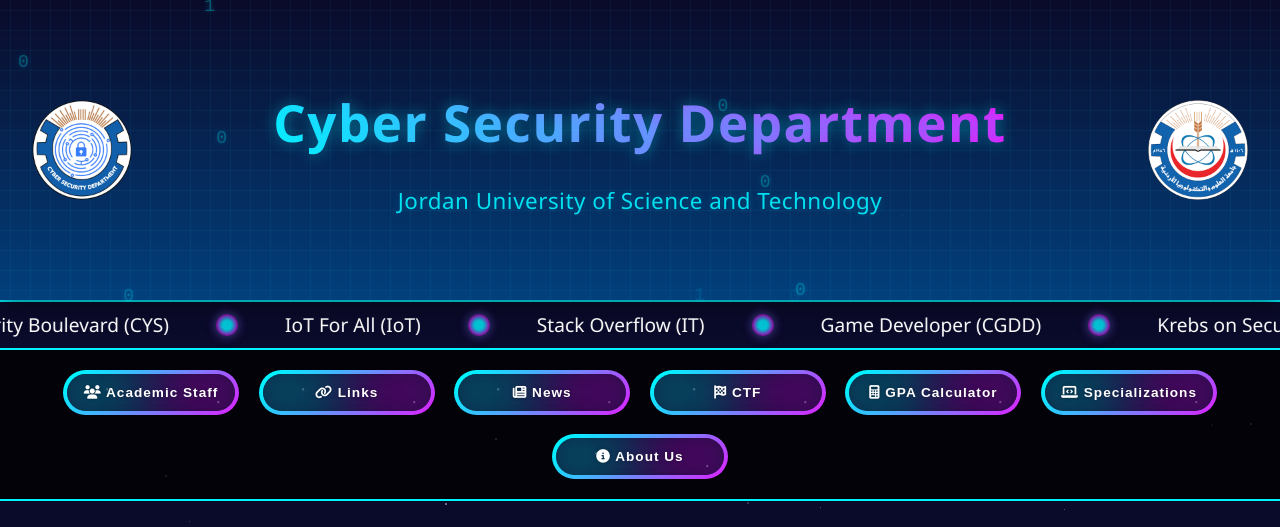
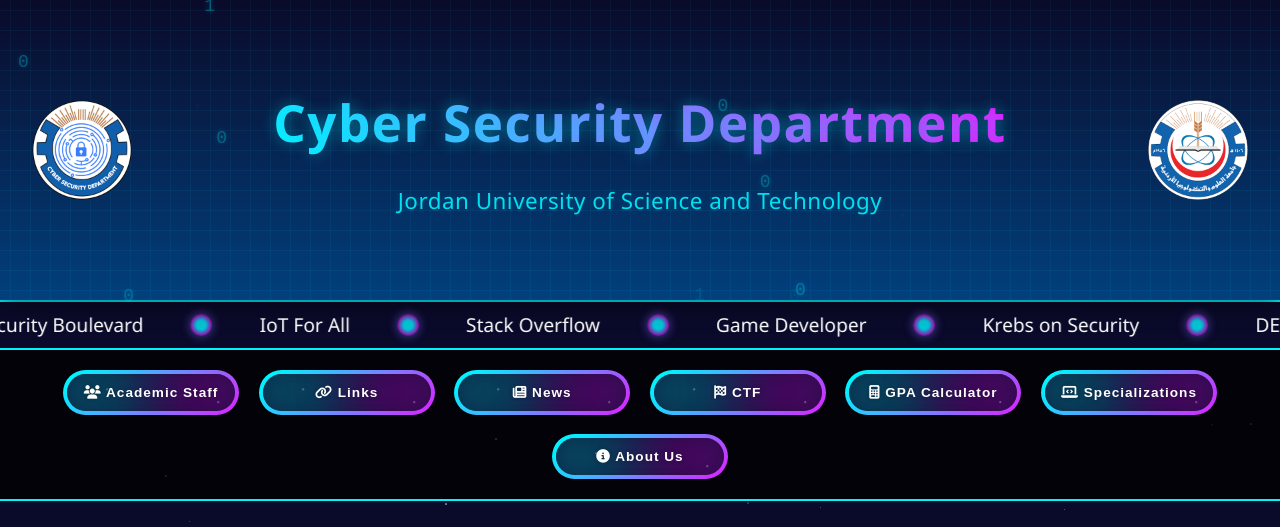
Before and after one commit to BasharJYounis/Cyber-Security-Department, a plain HTML site: page index.html in a window 1280 px wide. Shown: the top 527 px of the page. Drawn offline with Linux system fonts and the light colour scheme.

Commit message:
index.html

```diff
--- a/index.html
+++ b/index.html
@@ -1493,6 +1493,11 @@
                 <img src="images\slides\slide5.jpg" alt="5">
             </div>
 
+            <!-- Slide 6 - Developed by: Bashar Jehad Younis -->
+            <div class="slider-image">
+                <img src="images\slides\slide6.jpg" alt="6">
+            </div>
+
             <div class="slider-dots" id="sliderDots"></div>
         </div>
 
@@ -1612,7 +1617,7 @@
                 Cyber Security (CYS), Internet of Things (IoT), and Computer Games Design and Development (CGDD).</p>
 
                 <p>This website was developed in 2025 by <strong>Bashar Jehad Younis</strong>,
-                a second-year Cyber Security student supervised by <strong>Dr. Qasim Abu Al-Haija</strong>, to create a unified platform for academic needs.</p>
+                a second-year Cyber Security student supervised by <strong>Dr. Qasem Abu Al-Haija</strong>, to create a unified platform for academic needs.</p>
 
                 <div class="features-list">
                     <h4>Website Features:</h4>
@@ -1654,6 +1659,9 @@
                         </a>
                         <a href="https://www.linkedin.com/in/basharjyounis" target="_blank" class="social-icon">
                             <i class="fab fa-linkedin-in"></i>
+                        </a>
+                        <a href="https://basharjyounis.github.io/My-Website/" target="_blank" class="social-icon">
+                            <i class="fa fa-globe"></i>
                         </a>
                     </div>
                 </div>
@@ -1847,16 +1855,16 @@
 
         function loadTickerNews() {
             const newsItems = [
-                { text: "GeeksforGeeks (IT)", link: "https://www.geeksforgeeks.org/" },
-                { text: "Security Boulevard (CYS)", link: "https://securityboulevard.com/" },
-                { text: "IoT For All (IoT)", link: "https://www.iotforall.com/" },
-                { text: "Stack Overflow (IT)", link: "https://stackoverflow.com/questions" },
-                { text: "Game Developer (CGDD)", link: "https://www.gamedeveloper.com/" },
-                { text: "Krebs on Security (CYS)", link: "https://krebsonsecurity.com/" },
-                { text: "DEV Community (IT)", link: "https://dev.to/" },
-                { text: "Hackster.io (IoT)", link: "https://www.hackster.io/" },
-                { text: "GameDev (CGDD)", link: "https://www.gamedev.net/" },
-                { text: "HackerNoon (IT)", link: "https://hackernoon.com/" }
+                { text: "GeeksforGeeks", link: "https://www.geeksforgeeks.org/" },
+                { text: "Security Boulevard", link: "https://securityboulevard.com/" },
+                { text: "IoT For All", link: "https://www.iotforall.com/" },
+                { text: "Stack Overflow", link: "https://stackoverflow.com/questions" },
+                { text: "Game Developer", link: "https://www.gamedeveloper.com/" },
+                { text: "Krebs on Security", link: "https://krebsonsecurity.com/" },
+                { text: "DEV Community", link: "https://dev.to/" },
+                { text: "Hackster.io", link: "https://www.hackster.io/" },
+                { text: "GameDev", link: "https://www.gamedev.net/" },
+                { text: "HackerNoon", link: "https://hackernoon.com/" }
             ];
 
             const tickerContainer = document.getElementById('tickerContainer');
```
